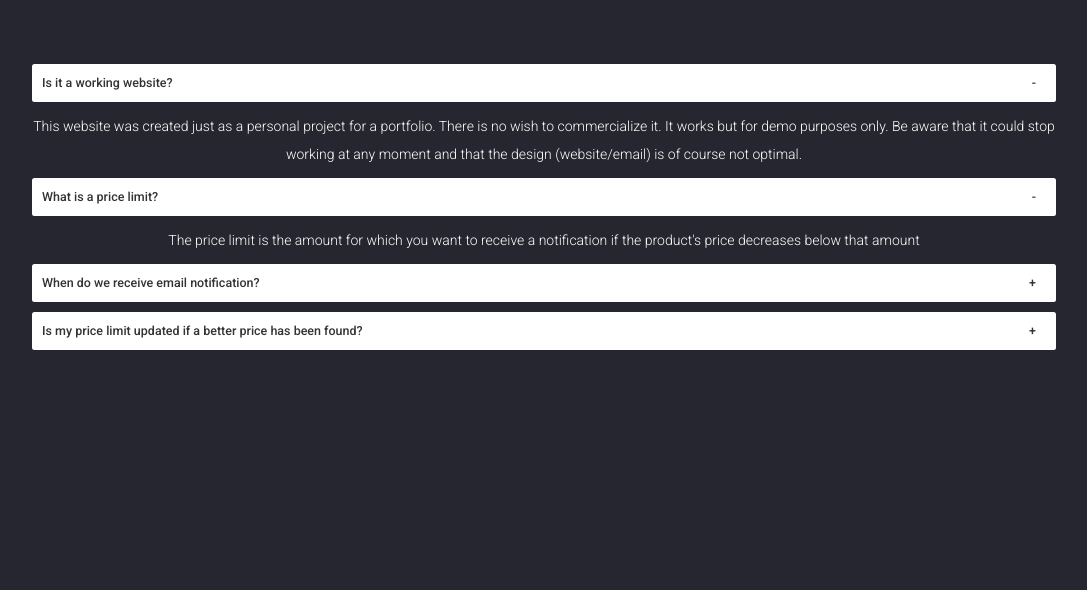
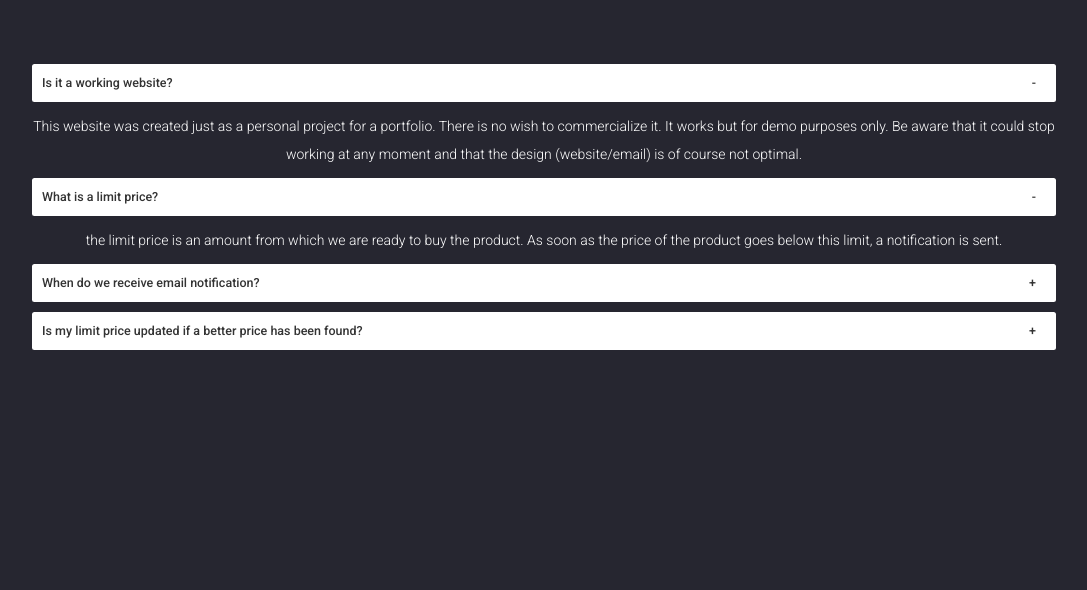
Before and after one commit to tbonnard/amazon_tracker_price, a Flask app: page /faq in a window 1280 px wide, after a click on "What is a limit price?". Shown: the part 71-661 px from the top of the page, without its empty margins (96-1183 px from the left). Run offline with Flask 2, Linux system fonts and the light colour scheme; some libraries are stand-ins or nearby versions.

Commit message:
Update faq.html

```diff
--- a/app/templates/faq.html
+++ b/app/templates/faq.html
@@ -12,24 +12,24 @@
   </details>
 
   <details>
-    <summary>What is a price limit?</summary>
+    <summary>What is a limit price?</summary>
     <div class="faq__content">
-      <p>The price limit is the amount for which you want to receive a notification if the product's price decreases below that amount</p>
+      <p>the limit price is an amount from which we are ready to buy the product. As soon as the price of the product goes below this limit, a notification is sent.</p>
     </div>
   </details>
 
   <details>
     <summary>When do we receive email notification?</summary>
     <div class="faq__content">
-      <p>If the price of the product is lower that your limit price, an email <i>(an ugly email from a gmail account)</i> will be sent to you.</p>
+      <p>If the product price is lower than your limit price <i>(the system checks this once a day)</i>, an email <i>(an ugly email from a gmail account)</i> is sent.</p>
     </div>
   </details>
 
 
   <details>
-    <summary>Is my price limit updated if a better price has been found?</summary>
+    <summary>Is my limit price updated if a better price has been found?</summary>
     <div class="faq__content">
-      <p>Yes, each time a better price has been found, your price limit is updated too to that new price.</p>
+      <p>Yes, whenever a better price is found, the limit price is updated with the new price.</p>
     </div>
   </details>
 
```
